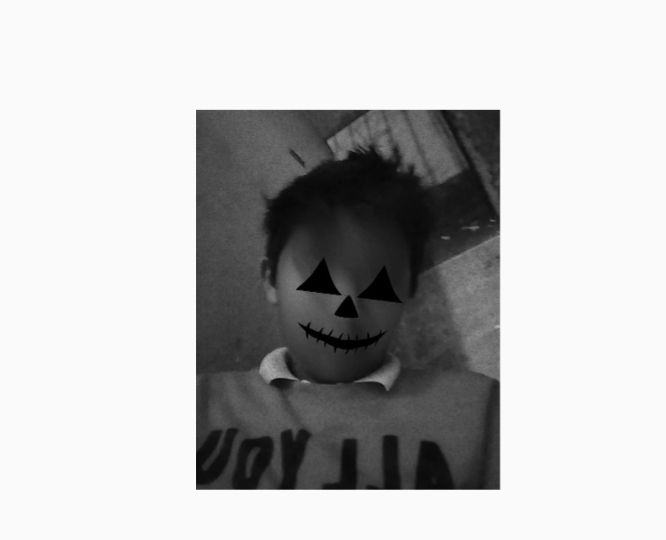
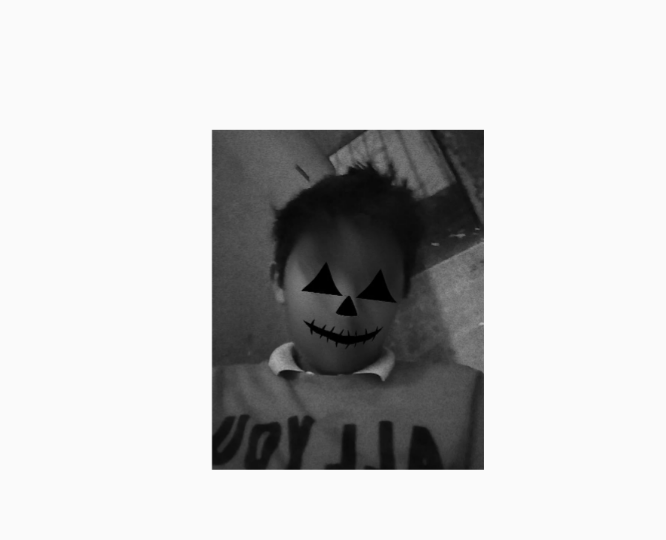
Before and after one commit to Kayyonly/Portofolio, a plain HTML site: page index.html in a window 1280 px wide. Shown: the part 127-667 px from the top of the page, 614-1280 px from the left. Drawn offline with nearby package versions, Linux system fonts and the light colour scheme.

Commit message:
Update style.css

```diff
--- a/style.css
+++ b/style.css
@@ -237,12 +237,12 @@ nav{
 .image{
     margin: auto 0;
     width: 380px;
-    height: 380px;
+    height: 340px;
     animation: imgFloat 7s ease-in-out infinite;
 }
 .image img{
     width: 380px;
-    height: 380px;
+    height: 340px;
     object-fit: contain;
 }
 @keyframes imgFloat {
```
